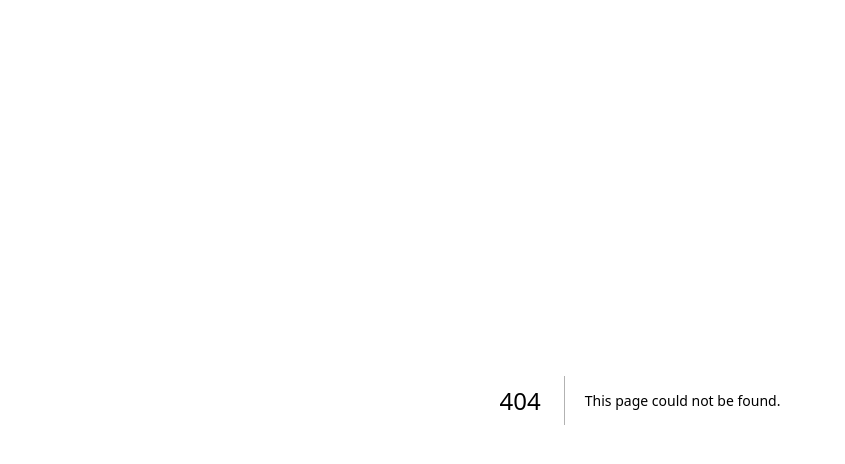
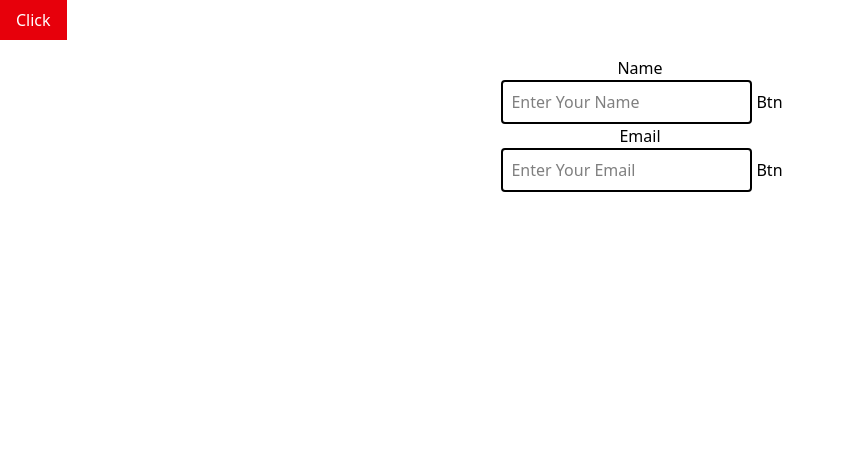
Before and after one commit to aungNyeinChan93/better-auth-05, a Next.js app: page /btn-test in a window 1280 px wide. Before the commit this address had no page. Shown: the top 464 px of the page, without its empty margins (0-845 px from the left). Built offline with nearby package versions, Linux system fonts and the light colour scheme.

Commit message:
testing component

```diff
--- /dev/null
+++ b/src/app/(tests)/btn-test/page.tsx
@@ -0,0 +1,73 @@
+"use client";
+
+import Btn from "@/components/share/Btn";
+import CustomeForm from "@/components/share/CustomeForm";
+import React, { FormEvent } from "react";
+
+const BtnTestPage = () => {
+  return (
+    <React.Fragment>
+      <main>
+        <Btn
+          type="button"
+          className="px-4 py-2 bg-red-600 text-white"
+          onClick={() => alert("jhihihi")}
+        >
+          Click
+        </Btn>
+
+        <div className="mx-auto w-full max-w-xl my-4 text-center">
+          <CustomeForm
+            className=""
+            children="Name"
+            btnProps={{ type: "submit" }}
+            inputProps={{
+              placeholder: "Enter Your Name",
+              name: "name",
+              id: "name",
+              className: "p-2 border-2 rounded mx-1",
+            }}
+            formProps={{
+              className: "w-full",
+              onSubmit: (e: FormEvent<HTMLFormElement>) => {
+                e.preventDefault();
+                //   const form = e.target as HTMLFormElement;
+                //   const formData = new FormData(form);
+                const formData = new FormData(e.currentTarget);
+                const name = formData.get("name") as string;
+                console.log({ name });
+
+                console.log(Object.fromEntries(formData.entries()));
+              },
+            }}
+          />
+          <CustomeForm
+            className=""
+            children="Email"
+            btnProps={{ type: "submit" }}
+            inputProps={{
+              placeholder: "Enter Your Email",
+              name: "email",
+              id: "email",
+              className: "p-2 border-2 rounded mx-1",
+            }}
+            formProps={{
+              onSubmit: (e: FormEvent<HTMLFormElement>) => {
+                e.preventDefault();
+                //   const form = e.target as HTMLFormElement;
+                //   const formData = new FormData(form);
+                const formData = new FormData(e.currentTarget);
+                const email = formData.get("email") as string;
+                console.log({ email });
+
+                console.log(Object.fromEntries(formData.entries()));
+              },
+            }}
+          />
+        </div>
+      </main>
+    </React.Fragment>
+  );
+};
+
+export default BtnTestPage;
--- /dev/null
+++ b/src/components/share/Btn.tsx
@@ -0,0 +1,18 @@
+import React, { ComponentProps, FC, ReactNode } from "react";
+
+interface BtnProps extends ComponentProps<"button"> {
+  className: string;
+  children: ReactNode;
+}
+
+const Btn: FC<BtnProps> = ({ className, children, ...props }) => {
+  return (
+    <React.Fragment>
+      <button className={className} {...props}>
+        {children}
+      </button>
+    </React.Fragment>
+  );
+};
+
+export default Btn;
--- /dev/null
+++ b/src/components/share/CustomeForm.tsx
@@ -0,0 +1,29 @@
+import React, { ComponentProps, ReactNode } from "react";
+
+interface Props {
+  className: string;
+  children: ReactNode;
+  inputProps: ComponentProps<"input">;
+  btnProps: ComponentProps<"button">;
+  formProps: ComponentProps<"form">;
+}
+
+const CustomeForm = ({
+  className,
+  children,
+  inputProps,
+  btnProps,
+  formProps,
+}: Props) => {
+  return (
+    <React.Fragment>
+      <form className={className} {...formProps}>
+        <p>{children}</p>
+        <input {...inputProps} />
+        <button {...btnProps}> Btn</button>
+      </form>
+    </React.Fragment>
+  );
+};
+
+export default CustomeForm;
--- a/src/lib/arcjet.ts
+++ b/src/lib/arcjet.ts
@@ -18,6 +18,6 @@ export const aj = arcjet({
 });
 
 
-export const botSettings = { mode: 'LIVE', deny: [] } satisfies BotOptions;
+export const botSettings = { mode: 'LIVE', allow: [] } satisfies BotOptions;
 export const rateLimitSettings = { mode: 'LIVE', interval: '60s', max: 10 } satisfies SlidingWindowRateLimitOptions<[]>
 export const emailSettings = { mode: 'LIVE', deny: [], } satisfies EmailOptions //'DISPOSABLE', "NO_GRAVATAR", "NO_MX_RECORDS",
--- a/src/middleware.ts
+++ b/src/middleware.ts
@@ -7,19 +7,19 @@ import type { NextRequest } from "next/server";
 // GLOBAL
 export async function middleware(request: NextRequest) {
 
-    // const decision = await arcjetMiddleware(request);
-    // if (decision?.isDenied()) {
-    //     if (decision.reason.isRateLimit()) {
-    //         return new NextResponse("Too Many Requests", { status: 429 });
-    //     }
-    //     if (decision.reason.isBot()) {
-    //         return new NextResponse("Bot Detected", { status: 403 });
-    //     }
-    // }
+    const decision = await arcjetMiddleware(request);
+    if (decision?.isDenied()) {
+        if (decision.reason.isRateLimit()) {
+            return new NextResponse("Too Many Requests", { status: 429 });
+        }
+        if (decision.reason.isBot()) {
+            return new NextResponse("Bot Detected", { status: 403 });
+        }
+    }
     return NextResponse.next();
 }
 
 export const config = {
-    // matcher: ["/api/:path*"],
-    matcher: ["/((?!_next/static|_next/image|favicon.ico).*)"],
+    matcher: ["/api/:path*"],
+    // matcher: ["/((?!_next/static|_next/image|favicon.ico).*)"],
 };
```
